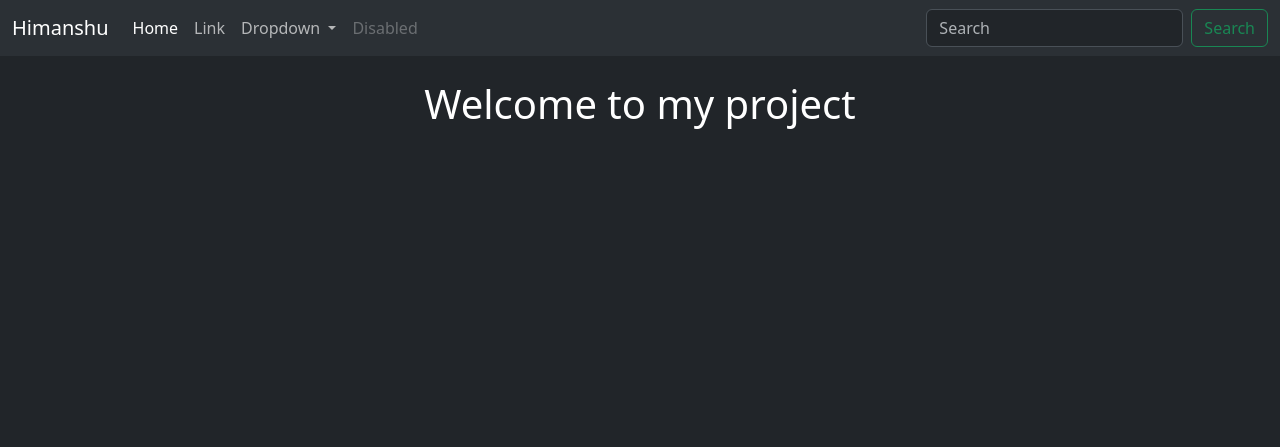
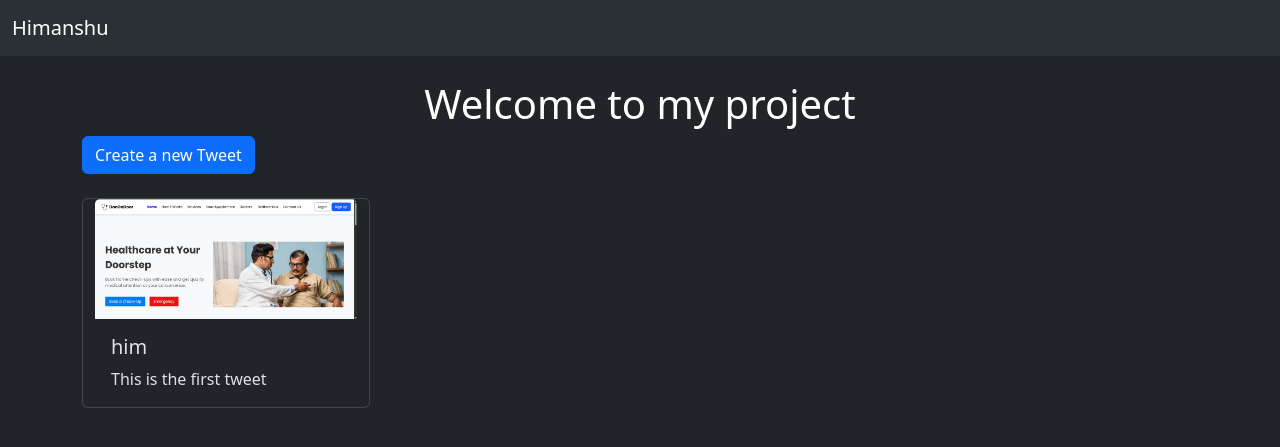
Before and after one commit to Himanshu116k/django-project, a Django app: page /tweet/ in a window 1280 px wide. Shown: the top 447 px of the page. Run offline with Django 5.2, Linux system fonts and the light colour scheme; data comes from the database, SQL or seed files in the repository; both versions use the stored data as it was after the commit.

Commit message:
final commit

```diff
--- a/project/project/settings.py
+++ b/project/project/settings.py
@@ -123,3 +123,7 @@ MEDIA_ROOT = os.path.join(BASE_DIR, 'media')
 
 STATIC_URL ='static/'
 STATCFILES_DIRS = [os.path.join(BASE_DIR, 'static')]
+
+LOGIN_URL = '/accounts/login'
+LOGIN_REDIRECT_URL = '/tweet/'
+LOGOUT_REDIRECT_URL = '/tweet/'
--- a/project/project/urls.py
+++ b/project/project/urls.py
@@ -18,8 +18,9 @@ from django.contrib import admin
 from django.urls import path,include
 from django.conf.urls.static import static
 from django.conf import settings
-
+from django.contrib.auth.urls import views as auth_views
 urlpatterns = [
     path('admin/', admin.site.urls),
     path('tweet/', include('tweet.urls') ),
+    path('accounts/', include('django.contrib.auth.urls')),
 ]+static(settings.MEDIA_URL,document_root=settings.MEDIA_ROOT)
--- a/project/templates/layout.html
+++ b/project/templates/layout.html
@@ -25,7 +25,7 @@
     </button>
     <div class="collapse navbar-collapse" id="navbarSupportedContent">
       <ul class="navbar-nav me-auto mb-2 mb-lg-0">
-        <li class="nav-item">
+        {% comment %} <li class="nav-item">
           <a class="nav-link active" aria-current="page" href="#">Home</a>
         </li>
         <li class="nav-item">
@@ -39,16 +39,16 @@
             <li><a class="dropdown-item" href="#">Action</a></li>
             <li><a class="dropdown-item" href="#">Another action</a></li>
             <li><hr class="dropdown-divider"></li>
-            <li><a class="dropdown-item" href="#">Something else here</a></li>
+            <li><a class="dropdown-item" href="#">Something else here</a></li> {% endcomment %}
           </ul>
         </li>
-        <li class="nav-item">
+        {% comment %} <li class="nav-item">
           <a class="nav-link disabled" aria-disabled="true">Disabled</a>
         </li>
       </ul>
       <form class="d-flex" role="search">
         <input class="form-control me-2" type="search" placeholder="Search" aria-label="Search"/>
-        <button class="btn btn-outline-success" type="submit">Search</button>
+        <button class="btn btn-outline-success" type="submit">Search</button> {% endcomment %}
       </form>
     </div>
   </div>
--- /dev/null
+++ b/project/tweet/templates/tweet_list.html
@@ -0,0 +1,32 @@
+{% extends "layout.html" %}
+
+{% block title %}
+Tweet
+{% endblock %}
+
+{% block content %}
+<h1 class='text-center text-white mt-4'>Welcome to my project</h1>
+
+<a class="btn btn-primary mb-4" href="{% url 'tweet_create'%}"> Create a new Tweet</a>
+
+<div class="container row gap-3">
+    {% for tweet in tweets  %}
+    <div class="card" style="width: 18rem;">
+      {% if tweet.photo %}
+        <img src="{{ tweet.photo.url }}" class="card-img-top" alt="Tweet photo">
+      {% endif %}
+      <div class="card-body">
+        <h5 class="card-title">{{ tweet.user.username }}</h5>
+        <p class="card-text">{{ tweet.text }}</p>
+
+       {% if tweet.user == user%}
+        <a href="{% url 'tweet_edit' tweet.id %}" class="btn btn-primary">Edit</a>
+        <a href="{% url 'tweet_delete' tweet.id %}" class="btn btn-danger">Delete</a>
+       {% endif %}
+    </div>
+    </div>
+
+    {% endfor %}
+</div>
+
+{% endblock %}
--- a/project/tweet/urls.py
+++ b/project/tweet/urls.py
@@ -1,5 +1,9 @@
 from . import views
 from django.urls import path
 urlpatterns = [
-    path('', views.index , name ='index' ),
+    path('', views.tweet_list, name='tweet_list'),
+    path('create/', views.tweet_create, name ='tweet_create'),
+    path('edit/<int:tweet_id>/', views.tweet_edit, name='tweet_edit'),
+    path('delete/<int:tweet_id>/', views.tweet_delete, name='tweet_delete' ),
+    path('register/', views.register, name='register' ),
 ]
--- a/project/tweet/views.py
+++ b/project/tweet/views.py
@@ -1,7 +1,10 @@
 from django.shortcuts import render
 from . models import Tweet
-from .forms import TweetForm
+from .forms import TweetForm, UserRegistrationForm
 from django.shortcuts import get_object_or_404,redirect
+from  django.contrib.auth.decorators import login_required
+from  django.contrib.auth import login
+
 # Create your views here.
 
 def index(request):
@@ -12,24 +15,26 @@ def tweet_list(request):
     tweets = Tweet.objects.all().order_by('-created_at')
     return render(request,'tweet_list.html',{'tweets':tweets})
 
+@login_required
 def tweet_create(request):
     if request.method == 'POST':
-        TweetForm(request.POST,request.FILES)
+        form = TweetForm(request.POST, request.FILES)
         if form.is_valid():
             tweet = form.save(commit=False)
             tweet.user = request.user
             tweet.save()
             return redirect('tweet_list')
     else:
-        form= TweetForm()
+        form = TweetForm()
     return render(request,'tweet_form.html',{'form':form})
 
+@login_required
 def tweet_edit(request,tweet_id):
     tweet = get_object_or_404(Tweet,pk=tweet_id,user= request.user )
     if request.method == 'POST':
         form = TweetForm(request.POST, request.FILES, instance=tweet)
         if form.is_valid():
-            form.save(commit=False)
+            tweet =form.save(commit=False)
             tweet. user = request.user
             tweet.save()
             return redirect('tweet_list')
@@ -37,9 +42,23 @@ def tweet_edit(request,tweet_id):
         form =TweetForm(instance=tweet)
     return render(request,'tweet_form.html',{'form':form})
 
+@login_required
 def tweet_delete(request,tweet_id):
     tweet = get_object_or_404(Tweet,pk=tweet_id,user=request.user)
-    if request.meathod == 'POST':
+    if request.method == 'POST':
         tweet.delete()
         return redirect('tweet_list')
     return render(request,'tweet_confirm_delete.html',{'tweet':tweet})
+
+def register(request):
+    if request.method == 'POST':
+        form = UserRegistrationForm(request.POST)
+        if form.is_valid():
+            user=form.save(commit=False)
+            user.set_password(form.cleaned_data['password1'])
+            user.save()
+            login(request,user)
+            return redirect('tweet_list')
+    else:
+        form = UserRegistrationForm()
+    return render (request,'registration/register.html',{'form':form})
```
Also changed, not shown: project/templates/registration/logged_out.html (added, +16 -0 lines), project/templates/registration/login.html (added, +17 -0 lines), project/templates/registration/register.html (added, +23 -0 lines), project/tweet/forms.py (+27 -2 lines), project/tweet/templates/tweet_confirm_delete.html (added, +17 -0 lines), project/tweet/templates/tweet_form.html (added, +20 -0 lines), project/db.sqlite3, project/media/photos/Screenshot_2025-08-06_120001.png (added), project/media/photos/img.png (added), project/media/photos/img_5nOgB18.png (added).
